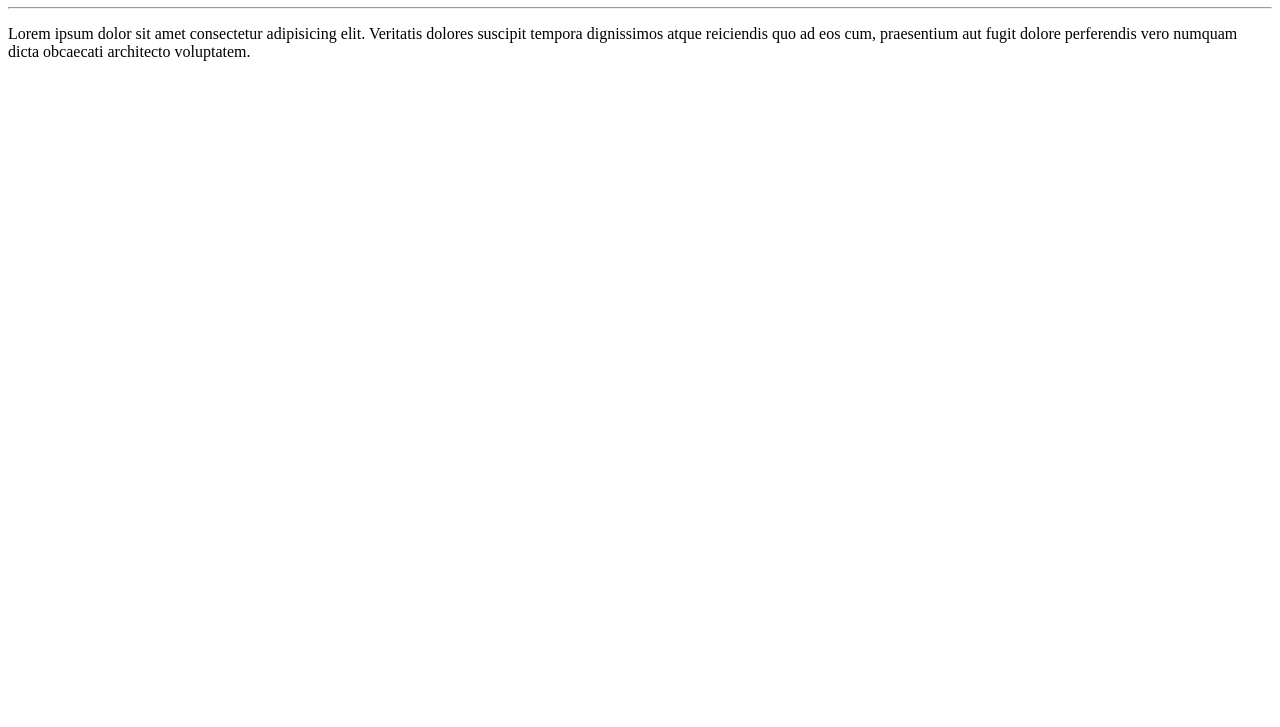
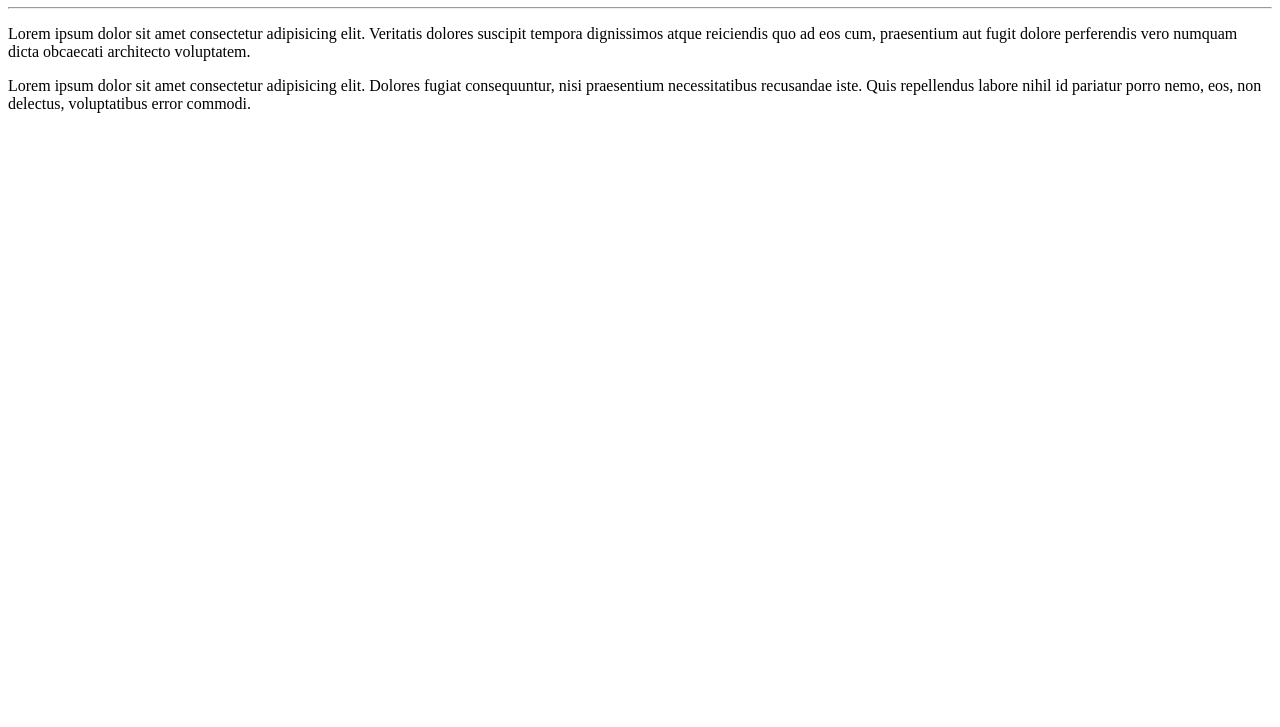
Before and after one commit to ealves-silva/Ola-Mundo, a plain HTML site: page Site exemplo/index.html in a window 1280 px wide. Shown: the part 73-800 px from the top of the page. Drawn offline with Linux system fonts and the light colour scheme.

Commit message:
Adicionei um parágrafo
Adicionei mais um parágrafo Lorem

```diff
--- a/Site exemplo/index.html
+++ b/Site exemplo/index.html
@@ -9,5 +9,6 @@
    <h1>Olá, mundo!</h1>
    <hr>
    <p>Lorem ipsum dolor sit amet consectetur adipisicing elit. Veritatis dolores suscipit tempora dignissimos atque reiciendis quo ad eos cum, praesentium aut fugit dolore perferendis vero numquam dicta obcaecati architecto voluptatem.</p>
+   <p>Lorem ipsum dolor sit amet consectetur adipisicing elit. Dolores fugiat consequuntur, nisi praesentium necessitatibus recusandae iste. Quis repellendus labore nihil id pariatur porro nemo, eos, non delectus, voluptatibus error commodi.</p>
 </body>
 </html>
```
